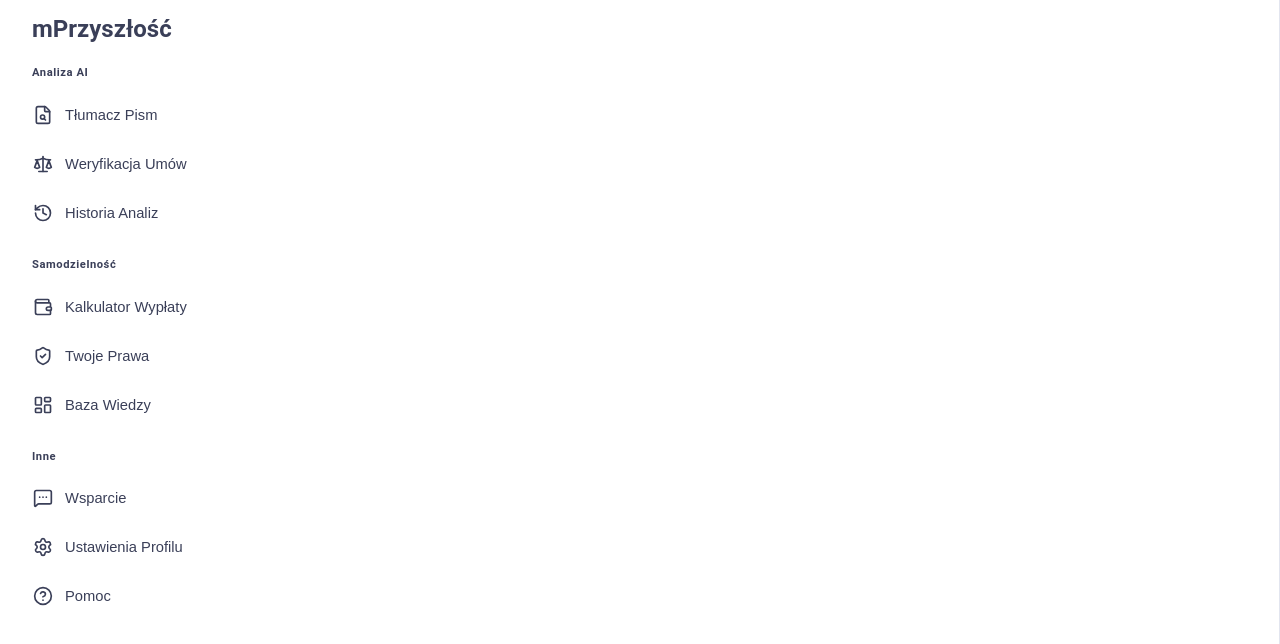
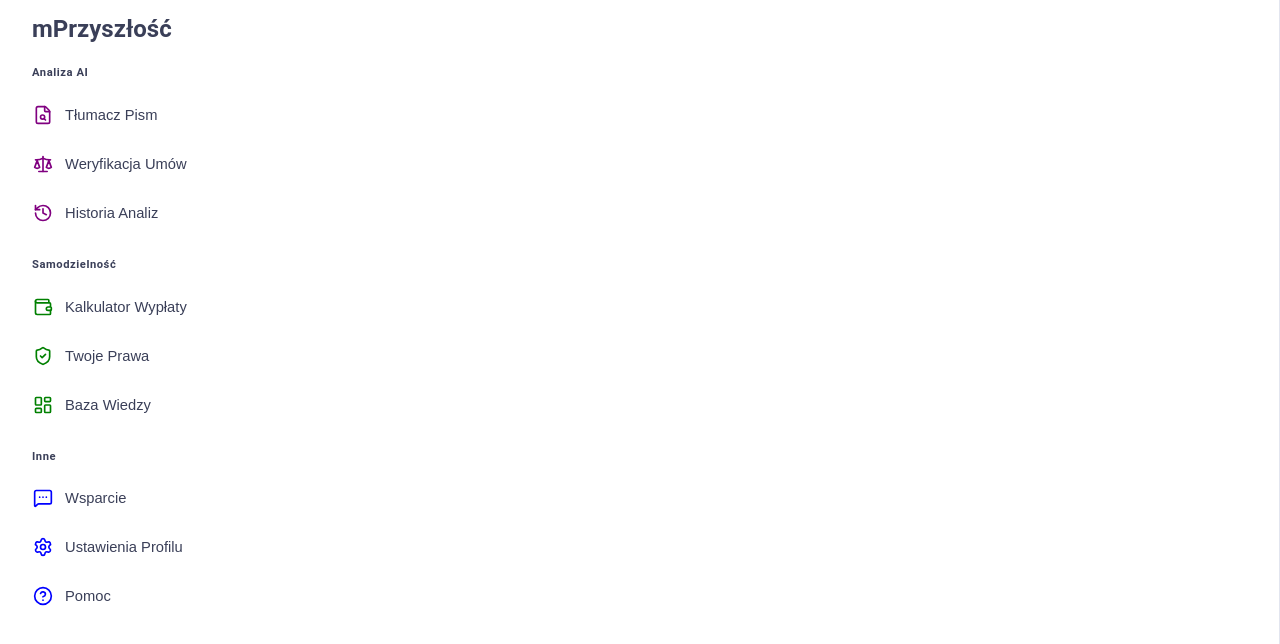
Before and after one commit to Dzanoo/Hackcarpathia, a Next.js app in the folder frontend/: page / in a window 1280 px wide. Shown: the top 644 px of the page. Built offline with nearby package versions, Linux system fonts and the light colour scheme.

Commit message:
icon colors

```diff
--- a/frontend/components/layout/Services.tsx
+++ b/frontend/components/layout/Services.tsx
@@ -11,9 +11,9 @@ export default function Services() {
       <div className="servicesGroup">
         <p>Analiza AI</p>
         <div className="servicesButtons">
-          <ServiceButton icon={<FileSearch size={20} />} label="Tłumacz Pism" href="/analyze/translator" />
-          <ServiceButton icon={<Scale size={20} />} label="Weryfikacja Umów" href="/analyze/contracts" />
-          <ServiceButton icon={<History size={20} />} label="Historia Analiz" href="/analyze/history" />
+          <ServiceButton icon={<FileSearch size={20} color="purple" />} label="Tłumacz Pism" href="/analyze/translator" />
+          <ServiceButton icon={<Scale size={20} color="purple" />} label="Weryfikacja Umów" href="/analyze/contracts" />
+          <ServiceButton icon={<History size={20} color="purple" />} label="Historia Analiz" href="/analyze/history" />
         </div>
       </div>
 
@@ -21,9 +21,9 @@ export default function Services() {
       <div className="servicesGroup">
         <p>Samodzielność</p>
         <div className="servicesButtons">
-          <ServiceButton icon={<Wallet size={20} />} label="Kalkulator Wypłaty" href="/finance/calculator" />
-          <ServiceButton icon={<ShieldCheck size={20} />} label="Twoje Prawa" href="/legal/rights" />
-          <ServiceButton icon={<LayoutDashboard size={20} />} label="Baza Wiedzy" href="/edu/guide" />
+          <ServiceButton icon={<Wallet size={20} color="green" />} label="Kalkulator Wypłaty" href="/finance/calculator" />
+          <ServiceButton icon={<ShieldCheck size={20} color="green" />} label="Twoje Prawa" href="/legal/rights" />
+          <ServiceButton icon={<LayoutDashboard size={20} color="green" />} label="Baza Wiedzy" href="/edu/guide" />
         </div>
       </div>
 
@@ -31,9 +31,9 @@ export default function Services() {
       <div className="servicesGroup">
         <p>Inne</p>
         <div className="servicesButtons">
-          <ServiceButton icon={<MessageSquareMore size={20} />} label="Wsparcie" href="/other/support" badge={2} />
-          <ServiceButton icon={<Settings size={20} />} label="Ustawienia Profilu" href="/other/settings" />
-          <ServiceButton icon={<HelpCircle size={20} />} label="Pomoc" href="/other/help" />
+          <ServiceButton icon={<MessageSquareMore size={20} color="blue" />} label="Wsparcie" href="/other/support" badge={2} />
+          <ServiceButton icon={<Settings size={20} color="blue" />} label="Ustawienia Profilu" href="/other/settings" />
+          <ServiceButton icon={<HelpCircle size={20} color="blue" />} label="Pomoc" href="/other/help" />
         </div>
       </div>
     </div>
```
